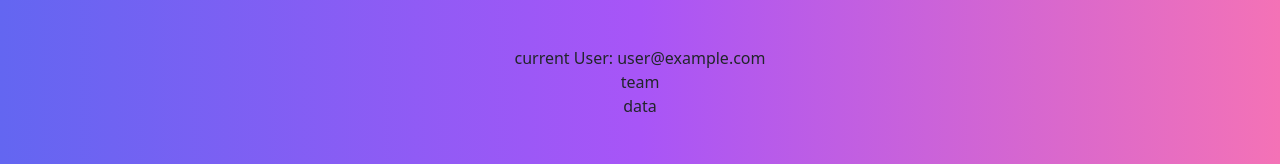
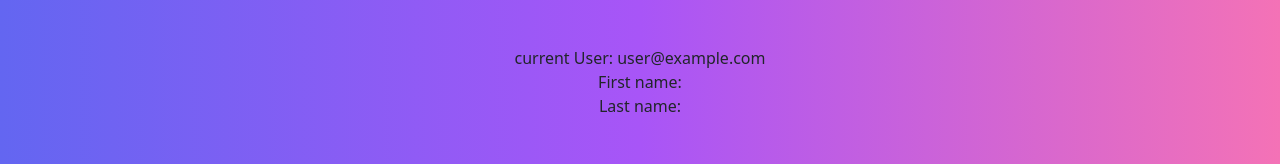
Before and after one commit to Alamode89/rosehack2023, a Next.js app: page /dashboard in a window 1280 px wide. Shown: the part 326-490 px from the top of the page. Built offline with nearby package versions, Linux system fonts and the light colour scheme; no server answers; the database is empty; sample sign-in values are in the browser's storage.

Commit message:
get user data

```diff
--- /dev/null
+++ b/pages/api/getUser.ts
@@ -0,0 +1,18 @@
+import { NextApiRequest, NextApiResponse } from "next";
+import { db } from "../../firebase";
+import { getDoc, doc } from "firebase/firestore";
+
+export default async function addStudent(
+  req: NextApiRequest,
+  res: NextApiResponse
+) {
+  try {
+    console.log(req.body, req.body)
+    const snapshot = await getDoc(doc(db, "users", req.body.email));
+    res.status(200).json(snapshot.data());
+    return
+  } catch {
+    res.status(500).json({});
+    return
+  }
+}
--- a/pages/dashboard.tsx
+++ b/pages/dashboard.tsx
@@ -1,19 +1,29 @@
-import React, { useEffect } from "react";
+import React, { useEffect, useState } from "react";
 import { useRouter } from "next/router";
 import { onAuthStateChanged } from "firebase/auth";
 import { auth } from "../firebase";
 import { useAuthState } from "react-firebase-hooks/auth";
 import { signOut } from "firebase/auth";
+import axios from "axios";
+import { data } from "../components/data/register";
 
 const dashboard = () => {
   const router = useRouter();
   const [user] = useAuthState(auth);
+  const [userData, setUserData] = useState<typeof data>(data);
 
   useEffect(() => {
-    onAuthStateChanged(auth, (currentState) => {
+    onAuthStateChanged(auth, async (currentState) => {
       if (currentState === null) router.push("/user");
+      else if (currentState !== null) {
+        const response = await axios.post("/api/getUser", {
+          email: currentState.email,
+        });
+        setUserData(response.data);
+      }
     });
   }, []);
+
   const logOut = async () => {
     signOut(auth)
       .then(() => {
@@ -33,8 +43,9 @@ const dashboard = () => {
   return (
     <div className="flex justify-center items-center flex-col bg-gradient-to-r from-indigo-500 via-purple-500 to-pink-400 w-full min-h-screen">
       current User: {user && user.email}
-      <div>team</div>
-      <div>data</div>
+      <div>{userData.team}</div>
+      <div>First name: {userData.first}</div>
+      <div>Last name: {userData.last}</div>
       <button
         onClick={() => handleLogOut()}
         className="hover:scale-105 rounded-xl m-5 bg-gradient-to-r from-purple-400 to-pink-600 font-pixel text-md md:text-xl lg:text-2xl text-white text-center px-3 py-2"
```
